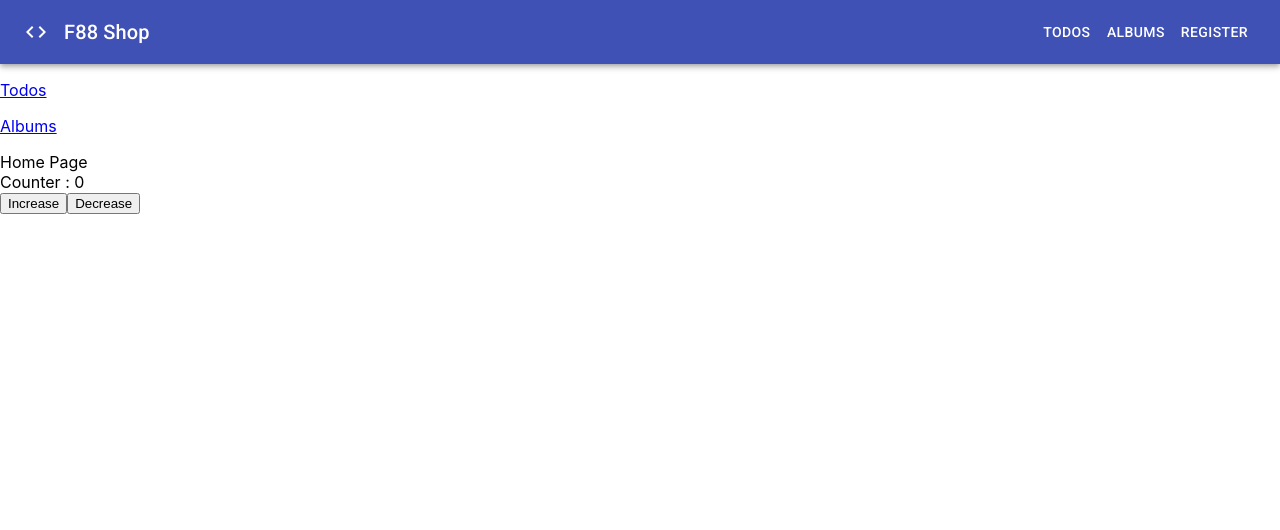
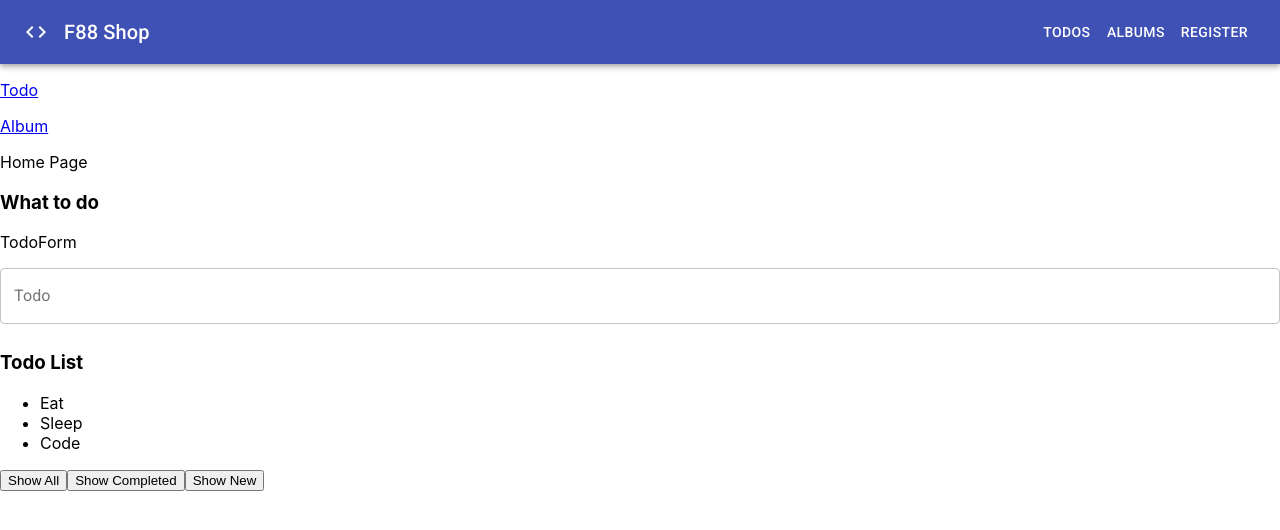
Before and after one commit to TranVanNghia170735/learn-reactjs, a React (Create React App) app: page / in a window 1280 px wide. Shown: the top 530 px of the page. Built offline with nearby package versions, Linux system fonts and the light colour scheme; no server answers.

Commit message:
[FE][23/04/2022] Gắn link vào menu item trên header.

```diff
--- a/src/App.js
+++ b/src/App.js
@@ -26,21 +26,21 @@ function App() {
   return (
     <div className="App">
       <Header/>
-      <p><Link to="/todos">Todos</Link></p>
-      <p><Link to="/albums">Albums</Link></p>
+      <p><Link to="/todos">Todo</Link></p>
+      <p><Link to="/albums">Album</Link></p>
 
-      {/* <p><NavLink to="/todos" activeClassName='active-menu'>Todos</NavLink></p> */}
-      {/* <p><NavLink to="/albums">Albums</NavLink></p> */}
+       {/* <p><NavLink to="/todos" activeClassName='active-menu'>Todos</NavLink></p>
+       <p><NavLink to="/albums">Albums</NavLink></p>  */}
 
       Home Page
       <Switch>
         <Redirect from='/home' to='/' exact />
         <Redirect from='/post-list/:postId' to='/posts/:postId' exact />
-        {/* <Route path="/" component={TodoFeature} exact /> */}
-        <Route path="/" component={CounterFeature} />
-        <Route path="/todos-list" component={TodoFeature} />
+         <Route path="/" component={TodoFeature} exact />
+        {/* <Route path="/" component={CounterFeature} /> */}
+        <Route path="/todos" component={TodoFeature} />
         <Route path="/albums" component={AlbumFeatures} />
-        {/* <Route component={NotFound} /> */}
+         <Route component={NotFound} />
       </Switch>
 
     </div>
--- a/src/components/Header/index.jsx
+++ b/src/components/Header/index.jsx
@@ -6,6 +6,7 @@ import Typography from '@material-ui/core/Typography';
 import Button from '@material-ui/core/Button';
 import CodeIcon from '@material-ui/icons/Code';
 import { NavLink } from 'react-router-dom';
+import { Link } from 'react-router-dom';
 
 
 const useStyles = makeStyles((theme) => ({
@@ -18,6 +19,11 @@ const useStyles = makeStyles((theme) => ({
   title: {
     flexGrow: 1,
   },
+  link: {
+      color: '#fff',
+      textDecoration: 'none',
+  }
+
 }));
 
 export default function Header() {
@@ -29,11 +35,18 @@ export default function Header() {
         <Toolbar>
           <CodeIcon className={classes.menuButton}/>
           <Typography variant="h6" className={classes.title}>
-            F88 Shop
+            <Link className={classes.link} to ="/">F88 Shop</Link>
           </Typography>
+
+          <NavLink className={classes.link} to ="/todos">
                 <Button color="inherit">Todos</Button>
+          </NavLink>
+
+          <NavLink className={classes.link} to ="/albums">
                 <Button color="inherit">Albums</Button>
-                <Button color="inherit">Register</Button>
+          </NavLink>
+
+          <Button color="inherit">Register</Button>
           </Toolbar>
       </AppBar>
     </div>
--- a/src/features/Album/components/Album/index.jsx
+++ b/src/features/Album/components/Album/index.jsx
@@ -15,7 +15,7 @@ function Album({ album }) {
                 <img className="album__image" src={album.thumbnailUrl} alt={album.name} />
             </div>
 
-            <p className="album__name">{album.name}</p>
+            <p className="album__name"> {album.name}</p>
         </div>
     );
 }
--- a/src/features/Album/components/AlbumList/index.jsx
+++ b/src/features/Album/components/AlbumList/index.jsx
@@ -17,6 +17,7 @@ function AlbumList({ albumList }) {
                 </li>
             ))
 
+
             }
         </ul>
 
```
